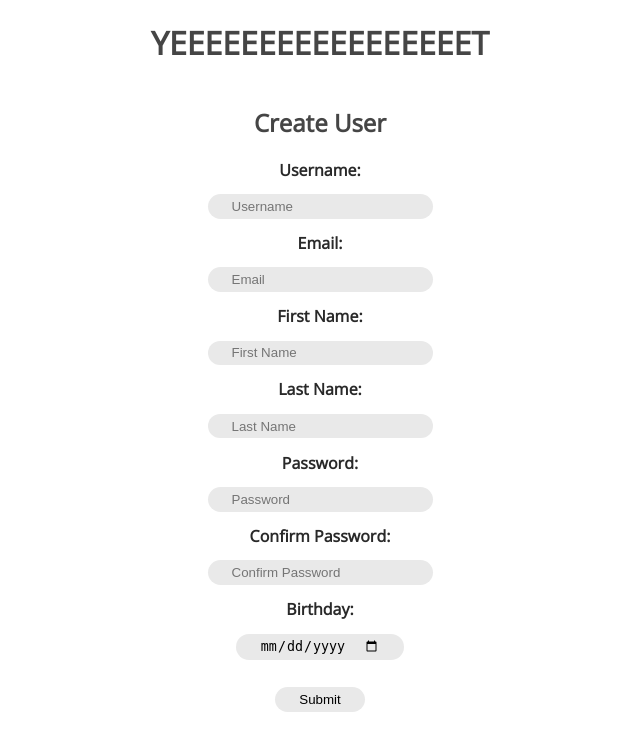
After one commit to antoneekstrom/php-yeet-server, a PHP site: page /php/pages/create_user_page.php in a window 1280 px wide. The commit adds this page. Shown: the top 751 px of the page, without its empty margins (320-960 px from the left). Run offline with PHP 8.4, Linux system fonts and the light colour scheme.

Commit message:
more folders, just kind of annoying tbh

```diff
--- a/index.php
+++ b/index.php
@@ -1,4 +1,4 @@
 <?php
     include("php/util.php");
-    redirect('php/login_page.php', null);
+    redirect('php/pages/login_page.php', null);
 ?>
--- a/php/components/profile_logged_in.php
+++ b/php/components/profile_logged_in.php
@@ -1,4 +1,4 @@
 <div class="account">
-    <a class="button" href="user.php?req=log_out">Log Out</a>
+    <a class="button" href="../user.php?req=log_out">Log Out</a>
     <a class="button" href="account_page.php">My Account</a>
 </div>
--- a/php/create_user.php
+++ b/php/create_user.php
@@ -34,7 +34,7 @@
     if (isset($_POST['create_user']) || isset($_GET['create_user'])) {
 
         if ($_POST['password'] != $_POST['confirm_password']) {
-            redirect('create_user_page.php', array('passwords-not-matching' => 1));
+            redirect('pages/create_user_page.php', array('passwords-not-matching' => 1));
         }
 
         $salt = random_bytes(64);
@@ -51,7 +51,7 @@
             null
         );
 
-        redirect('login_page.php', null);
+        redirect('pages/login_page.php', null);
     }
 
 ?>
--- /dev/null
+++ b/php/forms/create_user_form.html
@@ -0,0 +1,43 @@
+<div class="create_user">
+    <form action="create_user.php" method="POST">
+        <h2>Create User</h2>
+
+        <div class="section">
+            <label>Username: </label>
+            <input placeholder="Username" required type="text" name="username">
+        </div>
+
+        <div class="section">
+            <label>Email: </label>
+            <input placeholder="Email" type="email" name="email">
+        </div>
+
+        <div class="section">
+            <label>First Name: </label>
+            <input placeholder="First Name" required type="text" name="firstname">
+        </div>
+
+        <div class="section">
+            <label>Last Name: </label>
+            <input placeholder="Last Name" required type="text" name="lastname">
+        </div>
+
+        <div class="section">
+            <label>Password: </label>
+            <input placeholder="Password" required type="password" name="password">
+        </div>
+
+        <div class="section">
+            <label>Confirm Password: </label>
+            <input placeholder="Confirm Password" required type="password" name="confirm_password">
+        </div>
+
+        <div class="section">
+            <label>Birthday: </label>
+            <input type="date" name="birthday">
+        </div>
+
+
+        <input type="submit" name="create_user" value="Submit">
+    </form>
+</div>
--- a/php/login_form.php
+++ b/php/forms/login_form.html
@@ -1,5 +1,5 @@
 <div class="login">
-    <form action="login.php" method="POST">
+    <form action="../login.php" method="POST">
         <h2>Login</h2>
 
         <div class="section">
--- a/php/login.php
+++ b/php/login.php
@@ -67,7 +67,7 @@
 
         start_session(array('user' => $user_data));
 
-        redirect("home_page.php", null);
+        redirect("pages/home_page.php", null);
     }
 
     function start_session($data) {
--- a/php/page_head.php
+++ b/php/page_head.php
@@ -5,7 +5,7 @@
 
     <title><?php echo $GLOBALS['title'] ?></title>
 
-    <link href="<?= (isset($GLOBALS['stylesheet']) ? $GLOBALS['stylesheet'] : '../style.css') ?>" rel="stylesheet" type="text/css">
+    <link href="<?= (isset($GLOBALS['stylesheet']) ? $GLOBALS['stylesheet'] : '../../style.css') ?>" rel="stylesheet" type="text/css">
     <link href="https://fonts.googleapis.com/css?family=Open+Sans&display=swap" rel="stylesheet">
 
     <?php
--- a/php/account_page.php
+++ b/php/pages/account_page.php
@@ -1,5 +1,5 @@
 <?php
-    include('user.php');
+    include('../user.php');
 
     if (!try_session()) {
         redirect('login_page.php');
@@ -11,7 +11,7 @@
     <?php
         set_page_title("My Account");
         include_scripts(array('account_page.js', 'user.js'));
-        include('page_head.php');
+        include('../page_head.php');
     ?>
     <body>
         <label for="upload_profile_image" class="file-upload-button">
--- a/php/create_user_page.php
+++ b/php/pages/create_user_page.php
@@ -1,6 +1,6 @@
 <!DOCTYPE html>
 <html lang="sv">
-    <?php $GLOBALS['title'] = 'Create Account'; include("page_head.php"); ?>
+    <?php $GLOBALS['title'] = 'Create Account'; include("../page_head.php"); ?>
     <body>
 
         <header>
@@ -8,7 +8,7 @@
         </header>
 
         <main>
-            <?php include("create_user_form.php") ?>
+            <?php readfile('../forms/create_user_form.html') ?>
         </main>
 
     </body>
--- a/php/user.php
+++ b/php/user.php
@@ -52,7 +52,7 @@
             session_destroy();
             session_abort();
         }
-        redirect('login_page.php');
+        redirect('pages/login_page.php');
     }
 
     main();
```
Also changed, not shown: php/create_user_form.php (deleted, +0 -43 lines), php/pages/home_page.php (renamed from php/home_page.php, +4 -4 lines), php/pages/login_page.php (renamed from php/login_page.php, +5 -5 lines).
